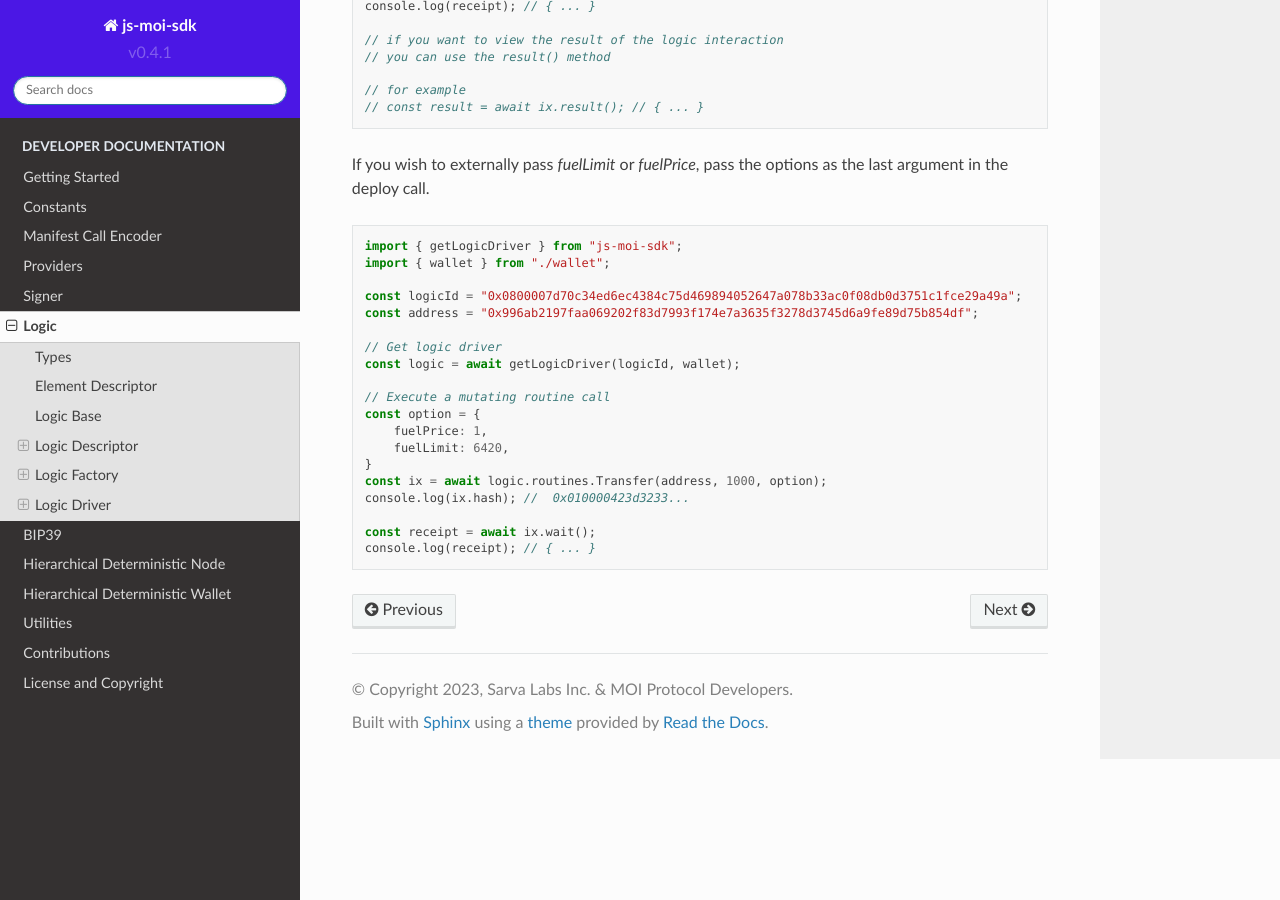
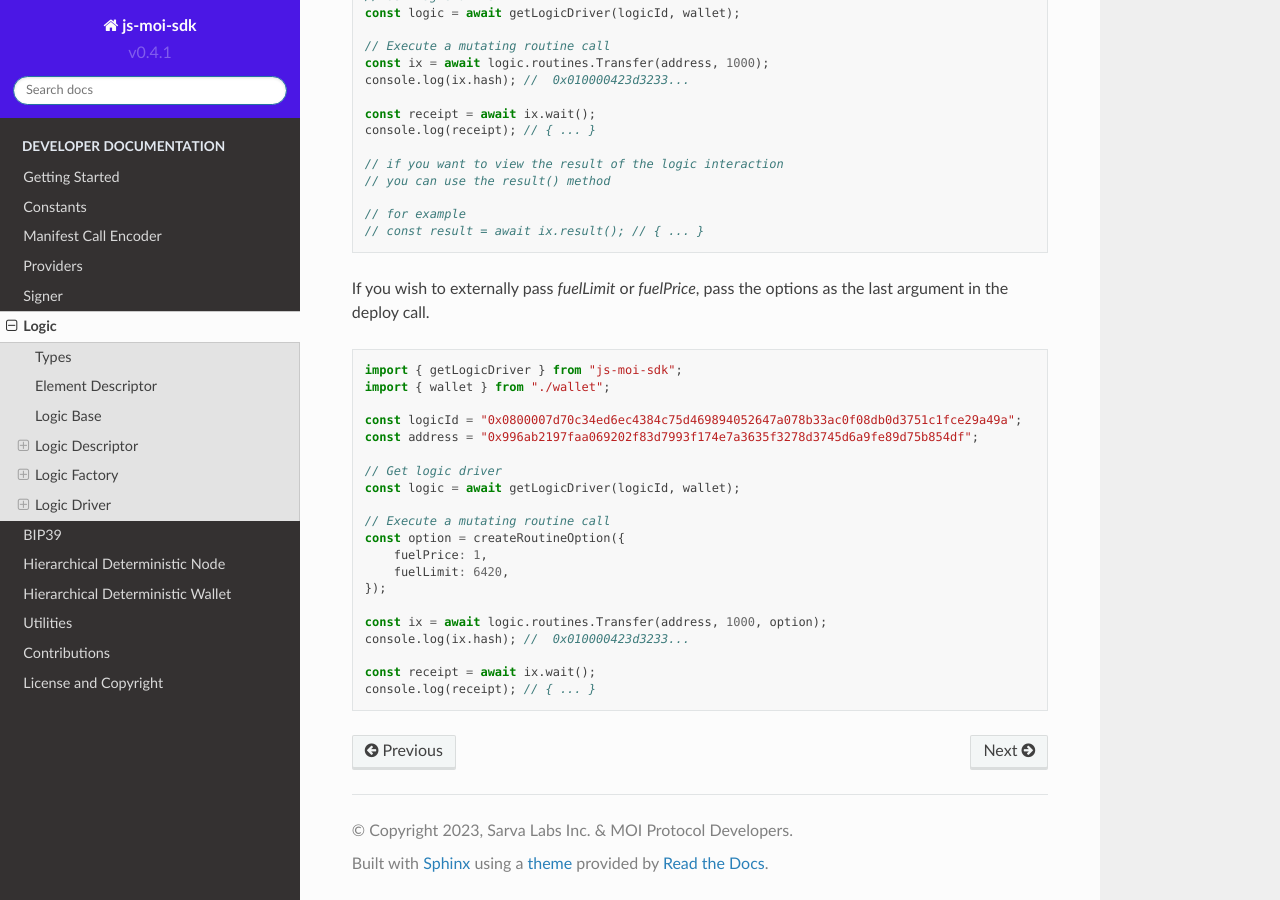
Before and after one commit to sarvalabs/js-moi-sdk, a Sphinx documentation site: the page built from docs/source/logic.rst, in a window 1280 px wide and 900 px high, scrolled down 9830 px. Built offline with Sphinx 7.4.7 and the Read the Docs theme 2.0.0, drawn with Linux system fonts in a browser that asks for light colours.

Commit message:
feat: add createRoutineOption function for routine options in logic.rst

```diff
--- a/docs/source/logic.rst
+++ b/docs/source/logic.rst
@@ -330,6 +330,7 @@
     Developers should ensure they should pass signer instance while
     doing mutating routine calls to avoid encountering this exception.
 
+.. autofunction:: createRoutineOption
 
 Usage
 ~~~~~
@@ -412,10 +413,11 @@
     const logic = await getLogicDriver(logicId, wallet);
 
     // Execute a mutating routine call
-    const option = {
+    const option = createRoutineOption({
         fuelPrice: 1,
         fuelLimit: 6420,
-    }
+    });
+
     const ix = await logic.routines.Transfer(address, 1000, option);
     console.log(ix.hash); //  0x010000423d3233...
 
```
Also changed, not shown: 1 other file.
